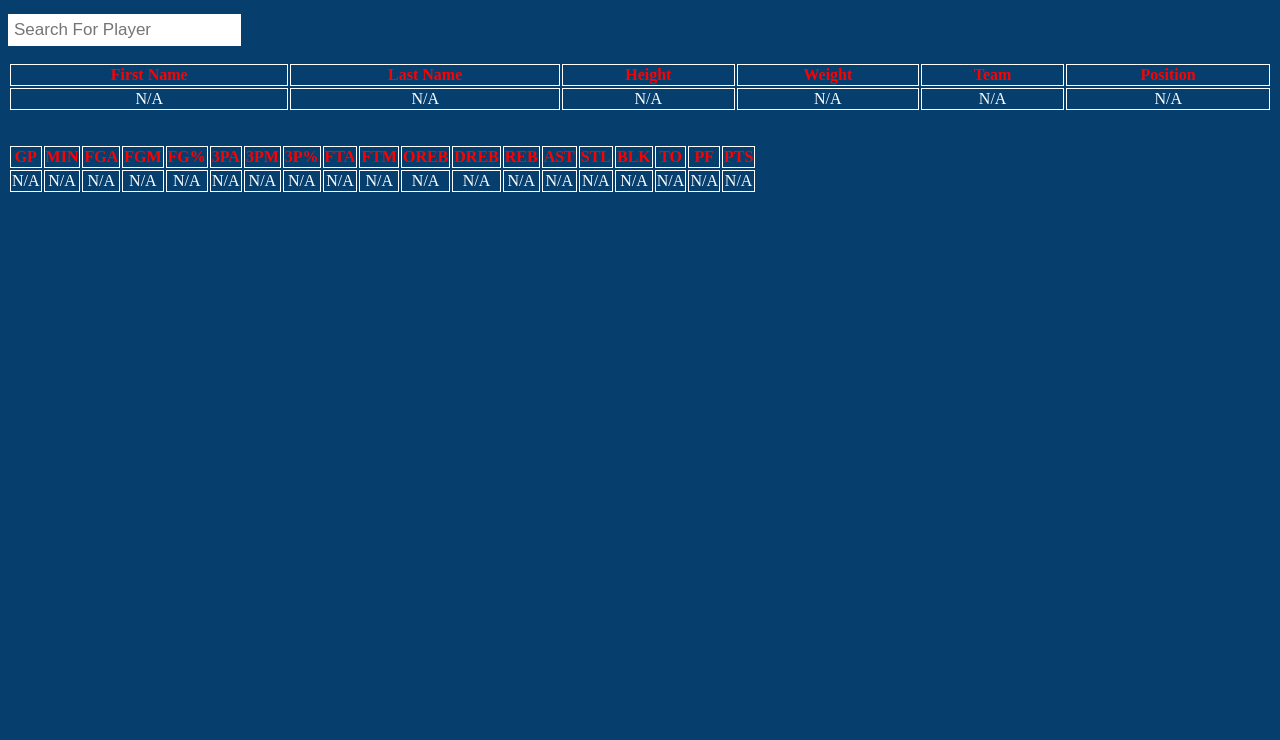
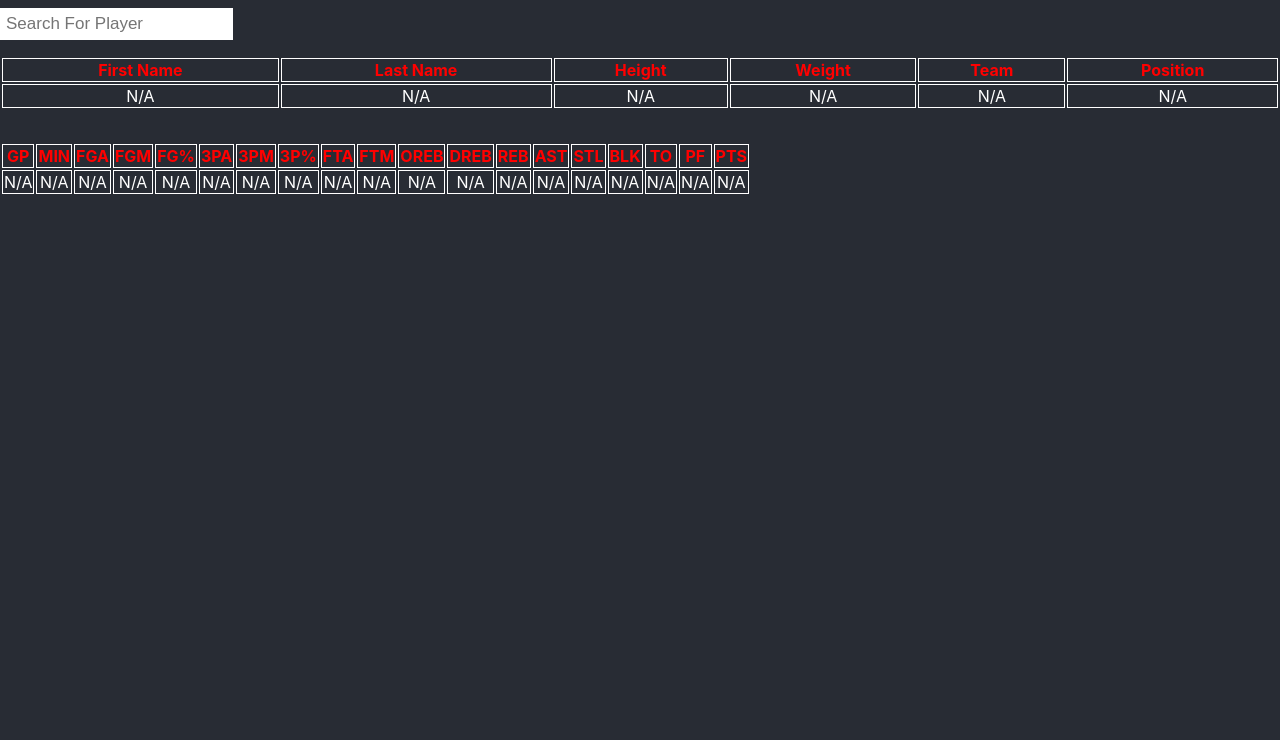
Before and after one commit to bwill619/nba-search, a plain HTML site: page index.html in a window 1280 px wide. Shown: the part 60-800 px from the top of the page. Drawn offline with Linux system fonts and the light colour scheme.

Commit message:
Update style.css

```diff
--- a/style.css
+++ b/style.css
@@ -15,7 +15,7 @@
 }
 
 .nbaBody {
-    background-color: rgb(6, 63, 110);
+    background-color: #282c34;
 }
 
 .nbaTable {
@@ -51,3 +51,17 @@
 .tableElements2 {
     color: white;
 }
+
+body {
+    margin: 0;
+    font-family: -apple-system, BlinkMacSystemFont, 'Segoe UI', 'Roboto', 'Oxygen',
+      'Ubuntu', 'Cantarell', 'Fira Sans', 'Droid Sans', 'Helvetica Neue',
+      sans-serif;
+    -webkit-font-smoothing: antialiased;
+    -moz-osx-font-smoothing: grayscale;
+  }
+
+  code {
+    font-family: source-code-pro, Menlo, Monaco, Consolas, 'Courier New',
+      monospace;
+  }
```
